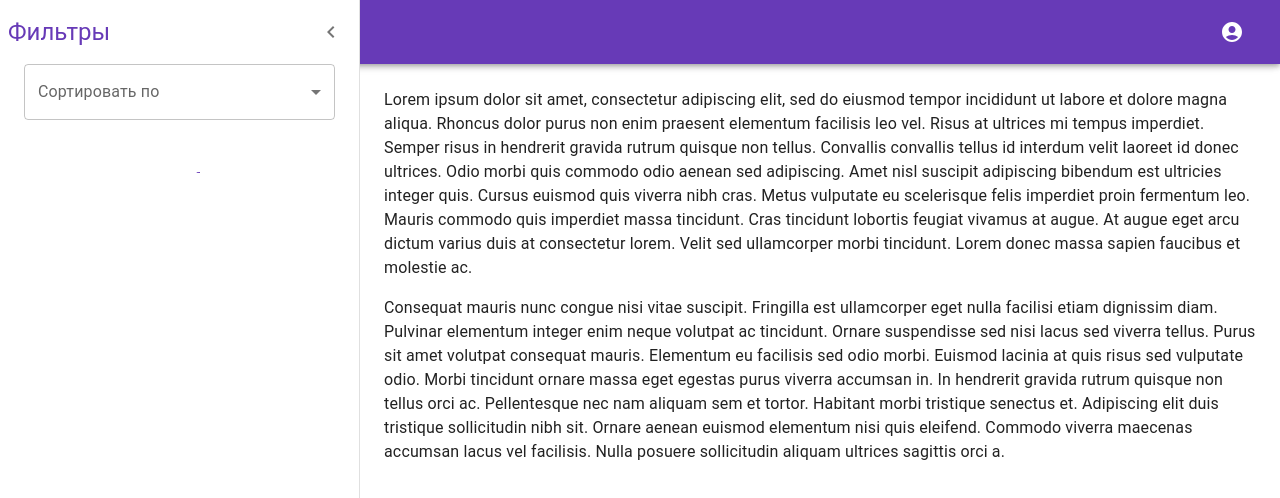
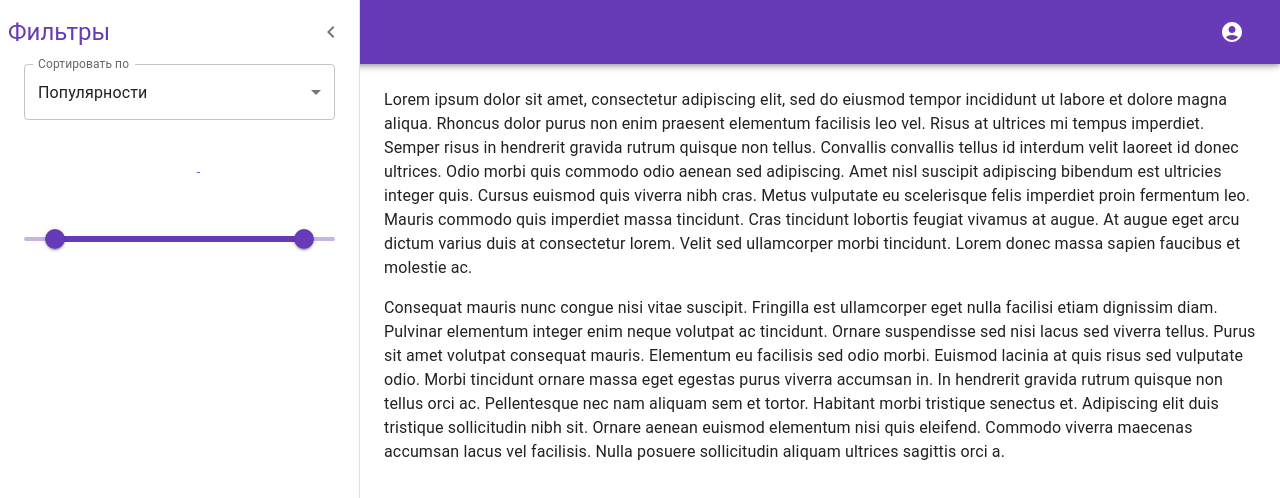
Before and after one commit to ExStp/MovieApp, a React (Vite) app: page / in a window 1280 px wide. Both pictures are taken after a click on the button 32 px from the left and 32 px from the top of the page. Shown: the top 498 px of the page. Built offline with nearby package versions, Linux system fonts and the light colour scheme; no server answers.

Commit message:
EDIT: создал контекст для управления состоянием фильтров, сделал управлямый компонент сортировки

```diff
--- a/src/App.jsx
+++ b/src/App.jsx
@@ -2,12 +2,14 @@
 import { ThemeProvider } from "@emotion/react";
 import { MainPage } from "./pages/MainPage";
 import { defaultTheme } from "./utils/themes/defaultTheme";
-
+import { FilterProvider } from "./context/FiltersProvider";
 
 function App() {
 	return (
 		<ThemeProvider theme={defaultTheme}>
-			<MainPage />
+			<FilterProvider>
+				<MainPage />
+			</FilterProvider>
 		</ThemeProvider>
 	);
 }
--- a/src/components/Filters/Filters.jsx
+++ b/src/components/Filters/Filters.jsx
@@ -3,9 +3,16 @@ import { Container } from "@mui/material";
 import { SortRating } from "./SortRating";
 import { SortGenres } from "./SortGenres";
 import API from "../../services/API";
+import { SortYear } from "./SortYear";
+import { useFilters, useFiltersDispatch } from "../../context/FiltersProvider";
 
 export function Filters() {
 	const [genreOptions, setGenreOptions] = useState(null);
+
+	const filterValues = useFilters();
+	const filterDispatch = useFiltersDispatch();
+
+
 
 	useEffect(() => {
 		API.fetchGenres().then((genres) => setGenreOptions(genres));
@@ -13,8 +20,9 @@ export function Filters() {
 
 	return (
 		<Container>
-			<SortRating />
+			<SortRating filterDispatch={filterDispatch} selectValue={filterValues.sortRating} />
 			<SortGenres genreOptions={genreOptions} />
+			<SortYear />
 		</Container>
 	);
 }
--- a/src/components/Filters/SortRating.jsx
+++ b/src/components/Filters/SortRating.jsx
@@ -1,18 +1,23 @@
 import { FormControl, InputLabel, MenuItem, Select } from "@mui/material";
 
-export function SortRating() {
+export function SortRating({ filterDispatch, selectValue }) {
+	function handleChangeSort(event) {
+		const newValue = event.target.value;
+		filterDispatch({ type: "sortRating_changed", newValue });
+	}
+
 	return (
 		<FormControl fullWidth>
 			<InputLabel id="demo-simple-select-label">Сортировать по</InputLabel>
 			<Select
 				labelId="demo-simple-select-label"
 				id="demo-simple-select"
-				value={""}
+				value={selectValue}
 				label="Сортировать по"
-				onChange={(e) => console.log(e)}
+				onChange={handleChangeSort}
 			>
-				<MenuItem value={"popularity"}>Популярности</MenuItem>
-				<MenuItem value={"rating"}>Рейтингу</MenuItem>
+				<MenuItem value={"popular_list"}>Популярности</MenuItem>
+				<MenuItem value={"top_rated_list"}>Рейтингу</MenuItem>
 			</Select>
 		</FormControl>
 	);
--- /dev/null
+++ b/src/components/Filters/SortYear.jsx
@@ -0,0 +1,26 @@
+import { Box, Slider } from "@mui/material";
+import { useState } from "react";
+
+export function SortYear() {
+	const [value, setValue] = useState([10, 90]);
+
+	const handleChange = (event, newValue) => {
+		setValue(newValue);
+	};
+
+    function valuetext(value) {
+        return `${value} год`
+    }
+
+	return (
+		<Box sx={{ width: '100%', pt: '32px' }}>
+			<Slider
+				getAriaLabel={() => "Год фильма"}
+				value={value}
+				onChange={handleChange}
+				valueLabelDisplay="auto"
+				getAriaValueText={valuetext}
+			/>
+		</Box>
+	);
+}
--- /dev/null
+++ b/src/context/FiltersProvider.jsx
@@ -0,0 +1,49 @@
+import { createContext, useContext, useReducer } from "react";
+
+const FiltersContext = createContext(null);
+const FiltersDispatchContext = createContext(null);
+
+export function FilterProvider({ children }) {
+	const [filters, dispatch] = useReducer(filterReducer, initFilters);
+
+	return (
+		<FiltersContext.Provider value={filters}>
+			<FiltersDispatchContext.Provider value={dispatch}>
+				{children}
+			</FiltersDispatchContext.Provider>
+		</FiltersContext.Provider>
+	);
+}
+
+export function useFilters() {
+	return useContext(FiltersContext);
+}
+
+export function useFiltersDispatch() {
+	return useContext(FiltersDispatchContext);
+}
+
+function filterReducer(filters, action) {
+	switch (action.type) {
+		case "sortRating_changed":
+			return {
+				...filters,
+				sortRating: action.newValue,
+			};
+		case "sortGenres_changed":
+			console.log("sortGenres_changed");
+			return filters;
+		case "sortYear_changed":
+			console.log("sortYear_changed");
+			return filters;
+		default:
+			console.warn("FiltersProvider: Unknown action : " + action.type);
+			return filters;
+	}
+}
+
+export const initFilters = {
+	sortRating: "popular_list",
+	sortGenres: [],
+	sortYear: [10, 90],
+};
```
